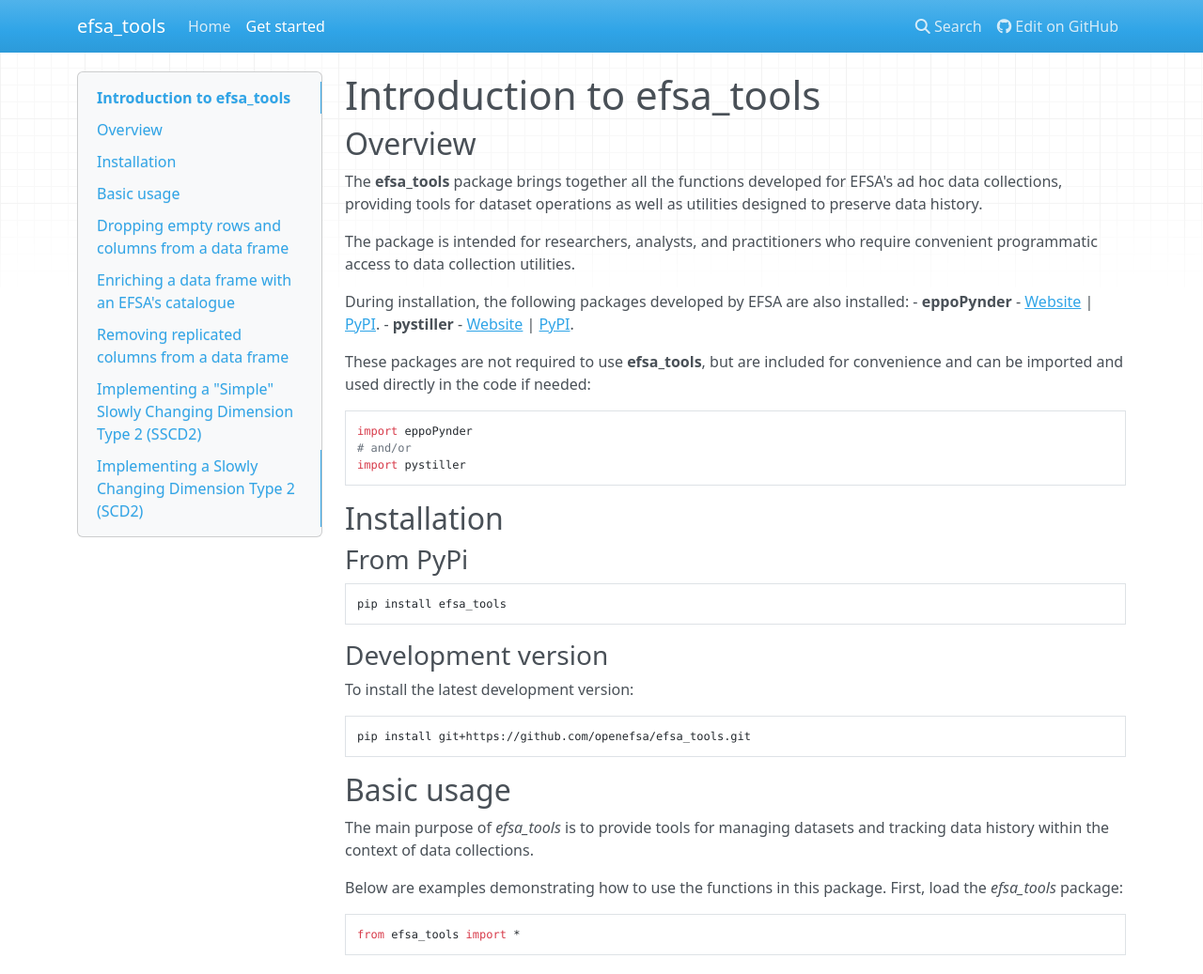
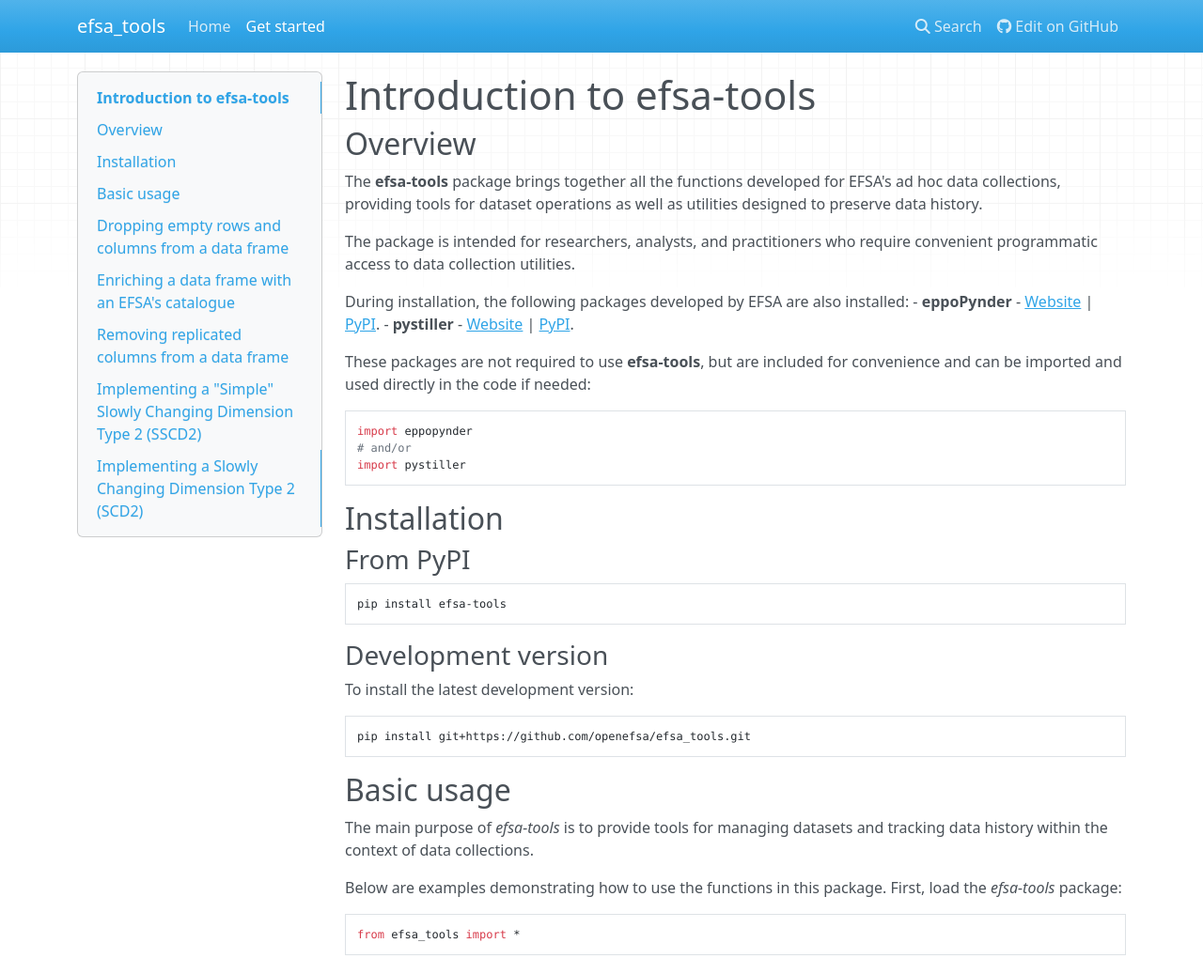
Before and after one commit to openefsa/efsa_tools, an MkDocs documentation site: the page built from docs/guide.md, in a window 1280 px wide and 1400 px high. Shown: the top 1037 px of the window at 94% size. Built offline with MkDocs 1.6.1, drawn with Linux system fonts in a browser that asks for light colours; nearby versions of some CDN libraries.

Commit message:
Minor fixes. (#25)

````diff
--- a/docs/guide.md
+++ b/docs/guide.md
@@ -1,8 +1,8 @@
-# Introduction to efsa_tools
+# Introduction to efsa-tools
 
 ## Overview
 
-The **efsa_tools** package brings together all the functions developed for
+The **efsa-tools** package brings together all the functions developed for
 EFSA's ad hoc data collections, providing tools for dataset operations as well
 as utilities designed to preserve data history.
 
@@ -14,21 +14,21 @@ installed:
 - **eppoPynder** - [Website](https://openefsa.github.io/eppoPynder/) | [PyPI](https://pypi.org/project/eppoPynder/).
 - **pystiller** - [Website](https://openefsa.github.io/pystiller/) | [PyPI](https://pypi.org/project/pystiller/).
 
-These packages are not required to use **efsa_tools**, but are included for
+These packages are not required to use **efsa-tools**, but are included for
 convenience and can be imported and used directly in the code if needed:
 
 ```python
-import eppoPynder
+import eppopynder
 # and/or
 import pystiller
 ```
 
 ## Installation
 
-### From PyPi
+### From PyPI
 
 ```
-pip install efsa_tools
+pip install efsa-tools
 ```
 
 ### Development version
@@ -41,11 +41,11 @@ pip install git+https://github.com/openefsa/efsa_tools.git
 
 ## Basic usage
 
-The main purpose of *efsa_tools* is to provide tools for managing datasets and
+The main purpose of *efsa-tools* is to provide tools for managing datasets and
 tracking data history within the context of data collections.
 
 Below are examples demonstrating how to use the functions in this package.
-First, load the *efsa_tools* package:
+First, load the *efsa-tools* package:
 
 ```python
 from efsa_tools import *
--- a/pyproject.toml
+++ b/pyproject.toml
@@ -3,7 +3,7 @@ requires = ["setuptools>=61", "wheel"]
 build-backend = "setuptools.build_meta"
 
 [project]
-name = "efsa_tools"
+name = "efsa-tools"
 version = "1.0.0"
 description = "EFSA ensemble of data collections tools"
 readme = "README.md"
````
Also changed, not shown: README.md (+6 -6 lines), media/logo.png.
